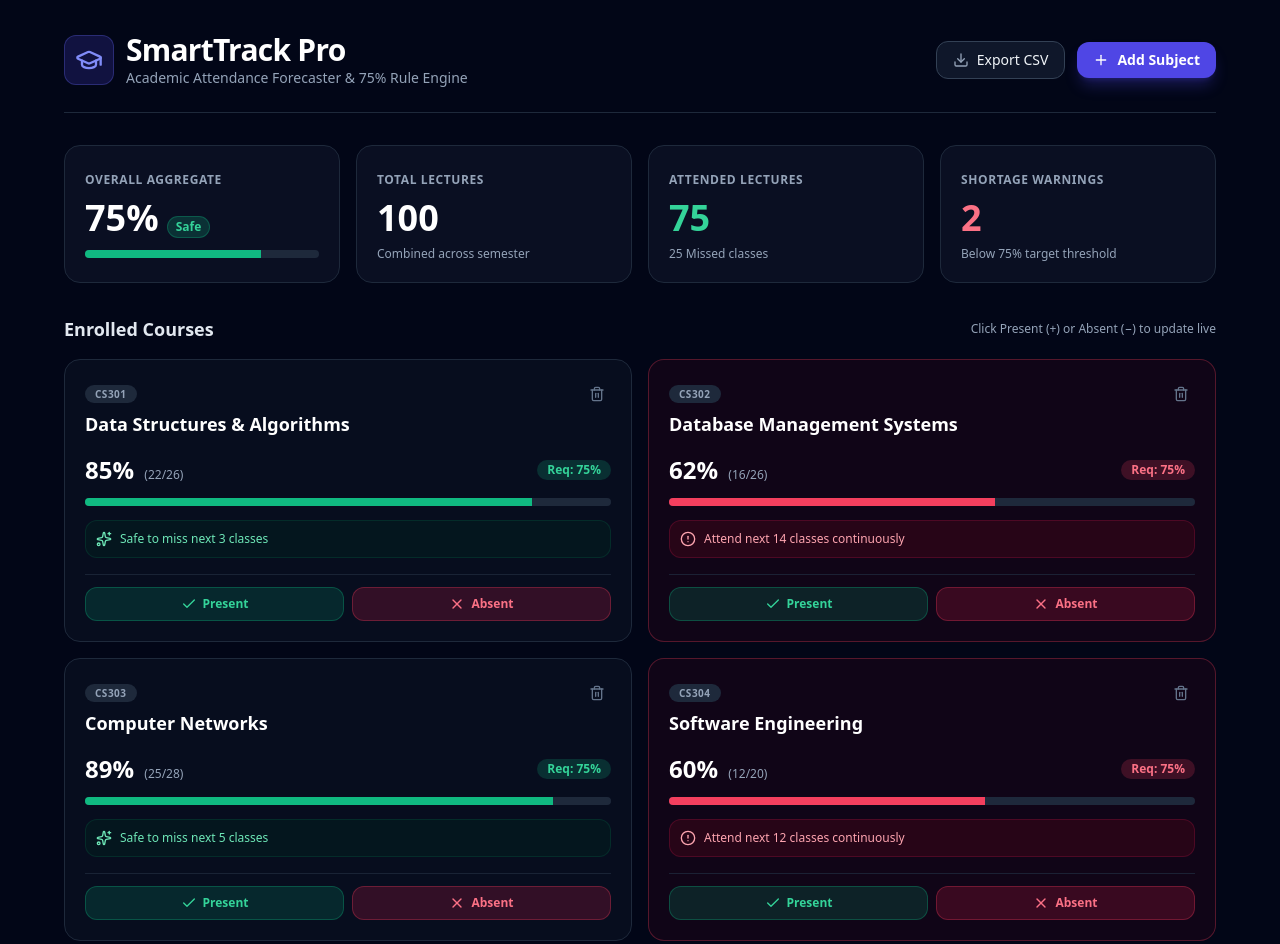
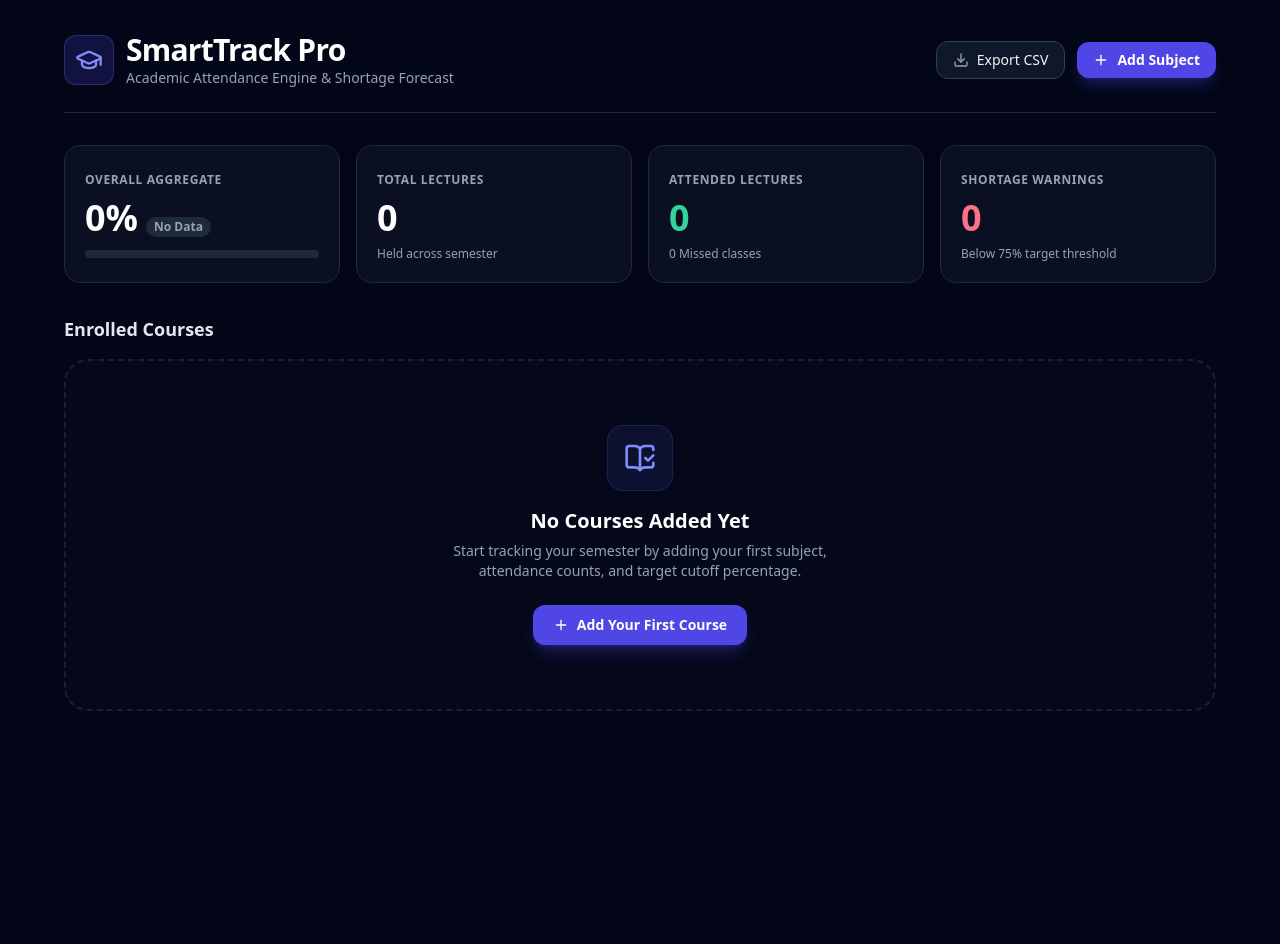
Before and after one commit to avyuktsonkar-sigma/smart-attendance-tracker, a plain HTML site: page index.html in a window 1280 px wide. After the commit the page ends 800 px from the top, so only its background shows below. Drawn offline with nearby package versions, Linux system fonts and the light colour scheme.

Commit message:
Update index.html

```diff
--- a/index.html
+++ b/index.html
@@ -3,7 +3,7 @@
 <head>
   <meta charset="UTF-8">
   <meta name="viewport" content="width=device-width, initial-scale=1.0">
-  <title>SmartTrack Pro — Attendance Engine</title>
+  <title>SmartTrack Pro — Live Attendance Engine</title>
   <!-- Tailwind CSS CDN -->
   <script src="https://cdn.tailwindcss.com"></script>
   <!-- Lucide Icons CDN -->
@@ -26,11 +26,14 @@
         </div>
         <div>
           <h1 class="text-2xl md:text-3xl font-extrabold text-white tracking-tight">SmartTrack Pro</h1>
-          <p class="text-slate-400 text-xs md:text-sm">Academic Attendance Forecaster & 75% Rule Engine</p>
+          <p class="text-slate-400 text-xs md:text-sm">Academic Attendance Engine & Shortage Forecast</p>
         </div>
       </div>
 
       <div class="flex items-center gap-3">
+        <button onclick="clearAllData()" id="clear-btn" class="hidden items-center gap-1.5 px-3 py-2 bg-rose-950/30 hover:bg-rose-900/50 border border-rose-800/40 text-rose-300 rounded-xl text-xs font-semibold transition active:scale-95">
+          <i data-lucide="trash-2" class="w-3.5 h-3.5"></i> Clear All
+        </button>
         <button onclick="exportCSV()" class="flex items-center gap-2 px-4 py-2 bg-slate-900 border border-slate-700 hover:border-slate-500 rounded-xl text-sm font-medium transition active:scale-95">
           <i data-lucide="download" class="w-4 h-4 text-slate-400"></i> Export CSV
         </button>
@@ -40,23 +43,23 @@
       </div>
     </header>
 
-    <!-- Analytics Cards -->
+    <!-- Analytics Dashboard Cards -->
     <div class="grid grid-cols-1 sm:grid-cols-2 md:grid-cols-4 gap-4">
       <div class="bg-slate-900/60 border border-slate-800 p-5 rounded-2xl">
         <span class="text-xs uppercase font-semibold text-slate-400 tracking-wider">Overall Aggregate</span>
         <div class="text-3xl md:text-4xl font-black mt-2 text-white flex items-baseline gap-2">
           <span id="stat-overall">0%</span>
-          <span id="stat-badge" class="text-xs px-2 py-0.5 rounded-full font-bold">Safe</span>
+          <span id="stat-badge" class="text-xs px-2 py-0.5 rounded-full font-bold bg-slate-800 text-slate-400">No Data</span>
         </div>
         <div class="w-full bg-slate-800 h-2 rounded-full mt-3 overflow-hidden">
-          <div id="stat-progress" class="h-full bg-emerald-500 transition-all duration-500" style="width: 0%"></div>
+          <div id="stat-progress" class="h-full bg-indigo-500 transition-all duration-500" style="width: 0%"></div>
         </div>
       </div>
 
       <div class="bg-slate-900/60 border border-slate-800 p-5 rounded-2xl">
         <span class="text-xs uppercase font-semibold text-slate-400 tracking-wider">Total Lectures</span>
         <div id="stat-total" class="text-3xl md:text-4xl font-black mt-2 text-white">0</div>
-        <div class="text-xs text-slate-400 mt-2">Combined across semester</div>
+        <div class="text-xs text-slate-400 mt-2">Held across semester</div>
       </div>
 
       <div class="bg-slate-900/60 border border-slate-800 p-5 rounded-2xl">
@@ -76,7 +79,7 @@
     <div class="space-y-4">
       <div class="flex items-center justify-between">
         <h2 class="text-lg font-bold text-slate-200">Enrolled Courses</h2>
-        <span class="text-xs text-slate-400">Click Present (+) or Absent (−) to update live</span>
+        <span id="helper-text" class="text-xs text-slate-400 hidden">Click Present (+) or Absent (−) to update live</span>
       </div>
       <div id="subjects-grid" class="grid grid-cols-1 md:grid-cols-2 gap-4"></div>
     </div>
@@ -86,15 +89,15 @@
   <!-- Add Subject Modal -->
   <div id="add-modal" class="fixed inset-0 bg-black/80 backdrop-blur-sm hidden items-center justify-center p-4 z-50">
     <div class="bg-slate-900 border border-slate-800 rounded-2xl max-w-md w-full p-6 shadow-2xl">
-      <h3 class="text-lg font-bold text-white mb-4">Add New Course</h3>
+      <h3 class="text-lg font-bold text-white mb-4">Add Course / Subject</h3>
       <form onsubmit="handleFormSubmit(event)" class="space-y-4">
         <div>
-          <label class="text-xs font-semibold text-slate-400">Subject Name</label>
-          <input id="sub-name" required placeholder="e.g. Operating Systems" class="w-full mt-1 bg-slate-950 border border-slate-800 rounded-xl p-2.5 text-sm text-white focus:outline-none focus:border-indigo-500">
+          <label class="text-xs font-semibold text-slate-400">Subject Name <span class="text-rose-400">*</span></label>
+          <input id="sub-name" required placeholder="e.g. Computer Networks" class="w-full mt-1 bg-slate-950 border border-slate-800 rounded-xl p-2.5 text-sm text-white focus:outline-none focus:border-indigo-500">
         </div>
         <div>
-          <label class="text-xs font-semibold text-slate-400">Course Code</label>
-          <input id="sub-code" placeholder="e.g. CS401" class="w-full mt-1 bg-slate-950 border border-slate-800 rounded-xl p-2.5 text-sm text-white focus:outline-none focus:border-indigo-500">
+          <label class="text-xs font-semibold text-slate-400">Course Code (Optional)</label>
+          <input id="sub-code" placeholder="e.g. CS302" class="w-full mt-1 bg-slate-950 border border-slate-800 rounded-xl p-2.5 text-sm text-white focus:outline-none focus:border-indigo-500">
         </div>
         <div class="grid grid-cols-3 gap-3">
           <div>
@@ -112,44 +115,39 @@
         </div>
         <div class="flex justify-end gap-2 pt-3">
           <button type="button" onclick="closeModal()" class="px-4 py-2 bg-slate-800 hover:bg-slate-700 text-slate-300 rounded-xl text-sm font-medium">Cancel</button>
-          <button type="submit" class="px-4 py-2 bg-indigo-600 hover:bg-indigo-500 text-white rounded-xl text-sm font-semibold">Save Subject</button>
+          <button type="submit" class="px-4 py-2 bg-indigo-600 hover:bg-indigo-500 text-white rounded-xl text-sm font-semibold">Save Course</button>
         </div>
       </form>
     </div>
   </div>
 
   <script>
-    const INITIAL_DATA = [
-      { id: '1', name: 'Data Structures & Algorithms', code: 'CS301', present: 22, total: 26, target: 75 },
-      { id: '2', name: 'Database Management Systems', code: 'CS302', present: 16, total: 26, target: 75 },
-      { id: '3', name: 'Computer Networks', code: 'CS303', present: 25, total: 28, target: 75 },
-      { id: '4', name: 'Software Engineering', code: 'CS304', present: 12, total: 20, target: 75 }
-    ];
-
-    let subjects = JSON.parse(localStorage.getItem('smart_attendance_data')) || INITIAL_DATA;
+    // Completely blank initial data (Zero pre-written courses)
+    const STORAGE_KEY = 'smart_track_fresh_data_v2';
+    let subjects = JSON.parse(localStorage.getItem(STORAGE_KEY)) || [];
 
     function saveAndRender() {
-      localStorage.setItem('smart_attendance_data', JSON.stringify(subjects));
+      localStorage.setItem(STORAGE_KEY, JSON.stringify(subjects));
       renderStats();
       renderSubjects();
       lucide.createIcons();
     }
 
     function calculateBunkStatus(present, total, target) {
-      if (total === 0) return { message: 'No classes taken yet', safe: true };
+      if (total === 0) return { message: 'No lectures held yet. Attend all to stay safe!', safe: true };
       const current = (present / total) * 100;
       const targetDec = target / 100;
 
       if (current >= target) {
         const canBunk = Math.floor((present - targetDec * total) / targetDec);
         return {
-          message: canBunk === 0 ? 'On the margin! Don’t miss next class.' : `Safe to miss next ${canBunk} class${canBunk > 1 ? 'es' : ''}`,
+          message: canBunk === 0 ? 'On the borderline! Do not miss next lecture.' : `Safe to miss next ${canBunk} lecture${canBunk > 1 ? 's' : ''}`,
           safe: true
         };
       } else {
         const mustAttend = Math.ceil((targetDec * total - present) / (1 - targetDec));
         return {
-          message: `Attend next ${mustAttend} class${mustAttend > 1 ? 'es' : ''} continuously`,
+          message: `Must attend next ${mustAttend} class${mustAttend > 1 ? 'es' : ''} back-to-back`,
           safe: false
         };
       }
@@ -169,6 +167,22 @@
 
       const badge = document.getElementById('stat-badge');
       const progress = document.getElementById('stat-progress');
+      const clearBtn = document.getElementById('clear-btn');
+      const helperText = document.getElementById('helper-text');
+
+      if (subjects.length === 0) {
+        badge.className = 'text-xs px-2 py-0.5 rounded-full font-bold bg-slate-800 text-slate-400';
+        badge.innerText = 'No Data';
+        progress.style.width = '0%';
+        clearBtn.classList.add('hidden');
+        clearBtn.classList.remove('flex');
+        helperText.classList.add('hidden');
+        return;
+      }
+
+      clearBtn.classList.remove('hidden');
+      clearBtn.classList.add('flex');
+      helperText.classList.remove('hidden');
       progress.style.width = `${Math.min(overall, 100)}%`;
 
       if (overall >= 75) {
@@ -186,9 +200,27 @@
       const grid = document.getElementById('subjects-grid');
       grid.innerHTML = '';
 
+      // Professional Empty State (when user has zero subjects)
+      if (subjects.length === 0) {
+        grid.innerHTML = `
+          <div class="col-span-full py-16 text-center border-2 border-dashed border-slate-800/80 rounded-3xl p-8 bg-slate-900/20">
+            <div class="inline-flex p-4 bg-indigo-500/10 text-indigo-400 rounded-2xl mb-4 border border-indigo-500/20">
+              <i data-lucide="book-open-check" class="w-8 h-8"></i>
+            </div>
+            <h3 class="text-xl font-bold text-white">No Courses Added Yet</h3>
+            <p class="text-slate-400 text-sm max-w-sm mx-auto mt-1.5 mb-6">Start tracking your semester by adding your first subject, attendance counts, and target cutoff percentage.</p>
+            <button onclick="openModal()" class="inline-flex items-center gap-2 px-5 py-2.5 bg-indigo-600 hover:bg-indigo-500 text-white rounded-xl text-sm font-semibold transition active:scale-95 shadow-lg shadow-indigo-600/30">
+              <i data-lucide="plus" class="w-4 h-4"></i> Add Your First Course
+            </button>
+          </div>
+        `;
+        return;
+      }
+
+      // Render cards if subjects exist
       subjects.forEach(sub => {
         const pct = sub.total === 0 ? 0 : Math.round((sub.present / sub.total) * 100);
-        const isShortage = pct < sub.target;
+        const isShortage = sub.total > 0 && pct < sub.target;
         const status = calculateBunkStatus(sub.present, sub.total, sub.target);
 
         const card = document.createElement('div');
@@ -249,8 +281,8 @@
         if (s.id !== id) return s;
         const newP = isPresent ? s.present + 1 : s.present;
         const newT = s.total + 1;
-        if (isPresent && (newP / newT) * 100 >= s.target && (s.present / s.total) * 100 < s.target) {
-          confetti({ particleCount: 70, spread: 60, origin: { y: 0.8 } });
+        if (isPresent && s.total > 0 && (newP / newT) * 100 >= s.target && (s.present / s.total) * 100 < s.target) {
+          confetti({ particleCount: 75, spread: 60, origin: { y: 0.8 } });
         }
         return { ...s, present: newP, total: newT };
       });
@@ -260,6 +292,13 @@
     function deleteSubject(id) {
       subjects = subjects.filter(s => s.id !== id);
       saveAndRender();
+    }
+
+    function clearAllData() {
+      if (confirm('Are you sure you want to delete all courses and reset the tracker?')) {
+        subjects = [];
+        saveAndRender();
+      }
     }
 
     function openModal() {
@@ -284,10 +323,16 @@
       closeModal();
       document.getElementById('sub-name').value = '';
       document.getElementById('sub-code').value = '';
+      document.getElementById('sub-present').value = '0';
+      document.getElementById('sub-total').value = '0';
       saveAndRender();
     }
 
     function exportCSV() {
+      if (subjects.length === 0) {
+        alert('Please add at least one subject before exporting report.');
+        return;
+      }
       const headers = ['Course Code,Course Name,Present,Total,Percentage,Target,Status'];
       const rows = subjects.map(s => {
         const pct = s.total === 0 ? 0 : ((s.present / s.total) * 100).toFixed(1);
@@ -302,7 +347,7 @@
       a.click();
     }
 
-    // Initialize
+    // Initialize clean view
     saveAndRender();
   </script>
 </body>
```
